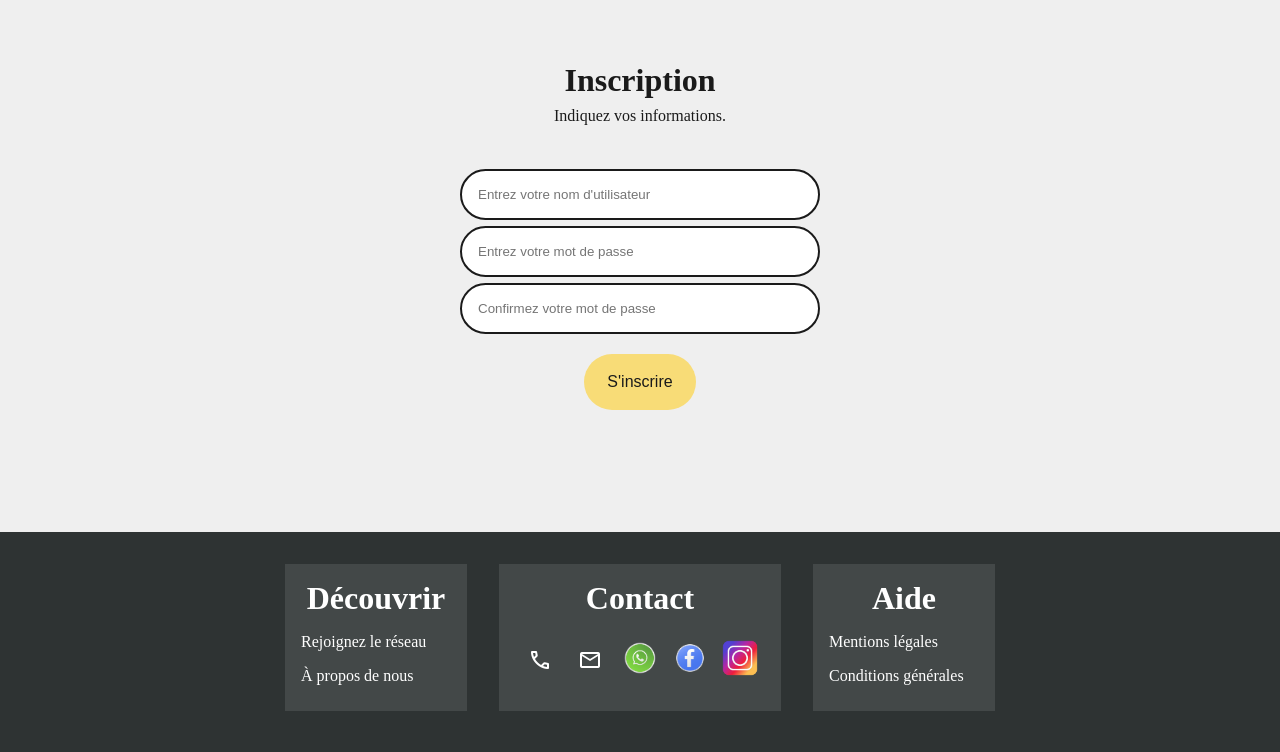
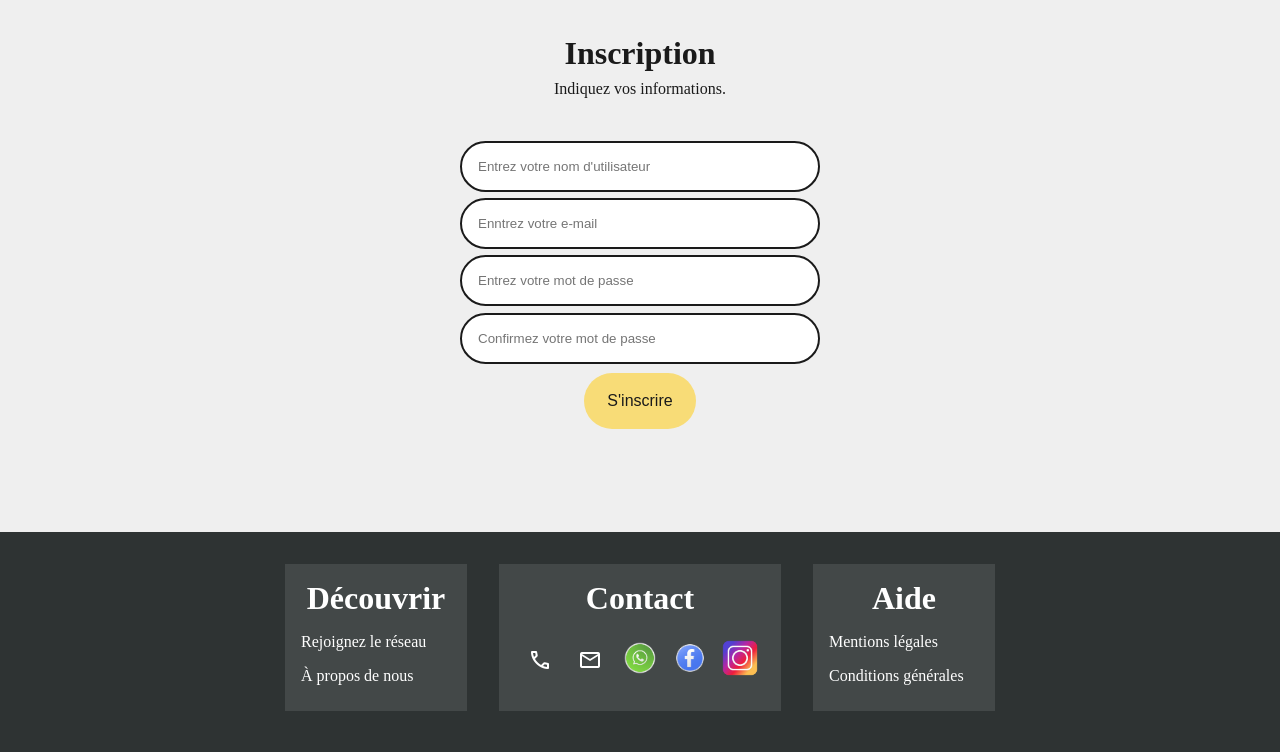
Before and after one commit to tomSample/bon_appetit, a PHP site: page /inscription.php in a window 1280 px wide. Shown: the part 68-820 px from the top of the page. Run offline with PHP 8.4, Linux system fonts and the light colour scheme.

Commit message:
update_mail_and_responsive_inscription

```diff
--- a/inscription.php
+++ b/inscription.php
@@ -16,6 +16,9 @@
                         <div class="_dp_column">
                             <div class="questionnaire">
                                 <input id="search-bar" type="search" placeholder="Entrez votre nom d'utilisateur">
+                            </div>
+                            <div class="questionnaire">
+                                <input id="search-bar" type="search" placeholder="Enntrez votre e-mail">
                             </div>
                             <div class="questionnaire">
                                 <input id="search-bar" type="search" placeholder="Entrez votre mot de passe">
--- a/styles/styles.css
+++ b/styles/styles.css
@@ -266,7 +266,6 @@ nav a {
     justify-content: space-between;
     align-items: center;
     width: 100%;
-    padding-block: 2rem;
 }
 
 .hero-banner p {
@@ -1819,7 +1818,7 @@ cursor: pointer;
 
 .inscription-title {
     text-align: center;
-    padding-block: 2rem;;
+    padding-block: 2rem;
 }
 
 .inscription-container form {
@@ -1922,8 +1921,8 @@ border-color: var(--black);
 }
 
 #submit-button-inscription {
-    margin-top: 1rem;
-    margin-bottom: 1.5rem;
+    margin-top: 0.4rem;
+    margin-bottom: 2rem;
     height: 3.5rem;
     width: 7rem;
     font-size: 16px;
@@ -2189,7 +2188,6 @@ border-color: var(--black);
     }
 
     #search-bar {
-            margin-block: 1.5rem;
     }
 
     .hero-banner button  {
@@ -2439,8 +2437,8 @@ border-color: var(--black);
     }
 
     .inscription-container {
+        display: block;
         justify-content: center;
-        margin-left: 100%;
     }
 
     .inscription-confirmation-button {
@@ -2526,7 +2524,6 @@ border-color: var(--black);
     }
 
     #mobile-inscription {
-        width:100%;
 
     }
 
```
